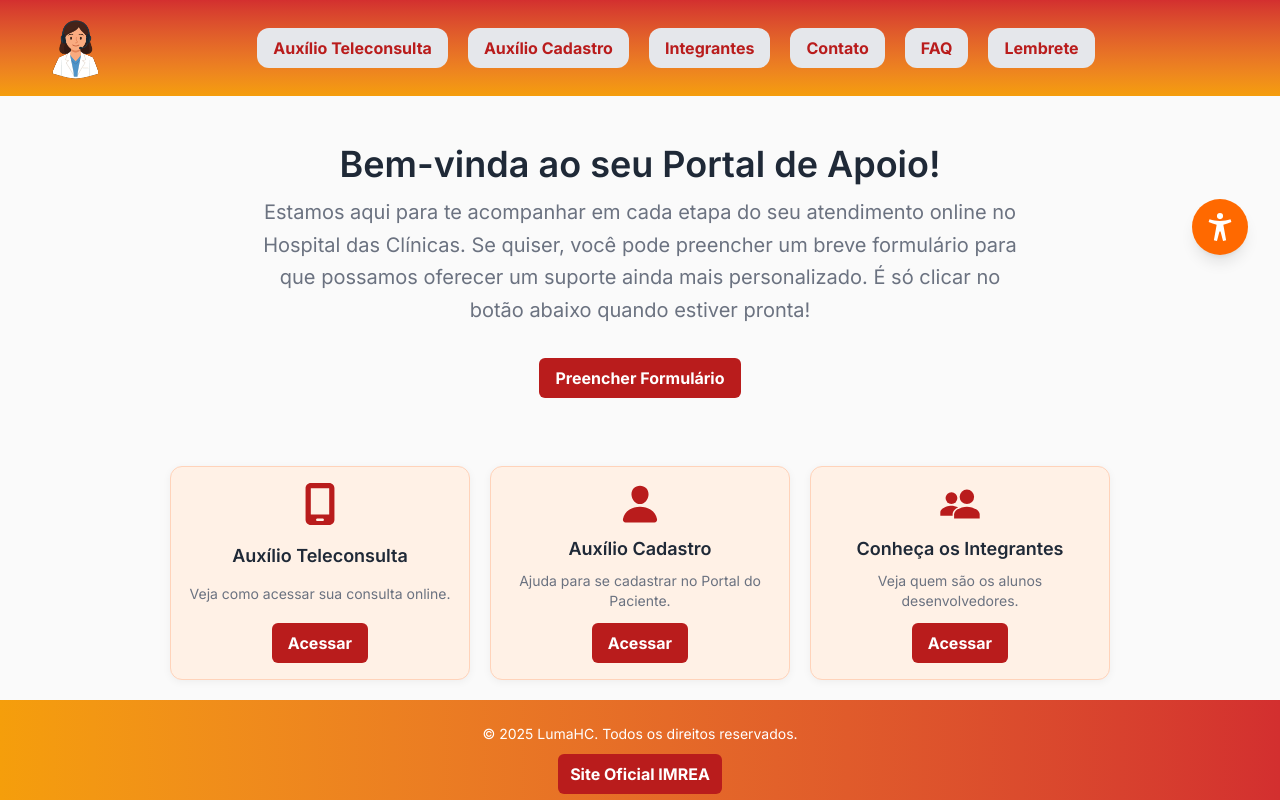
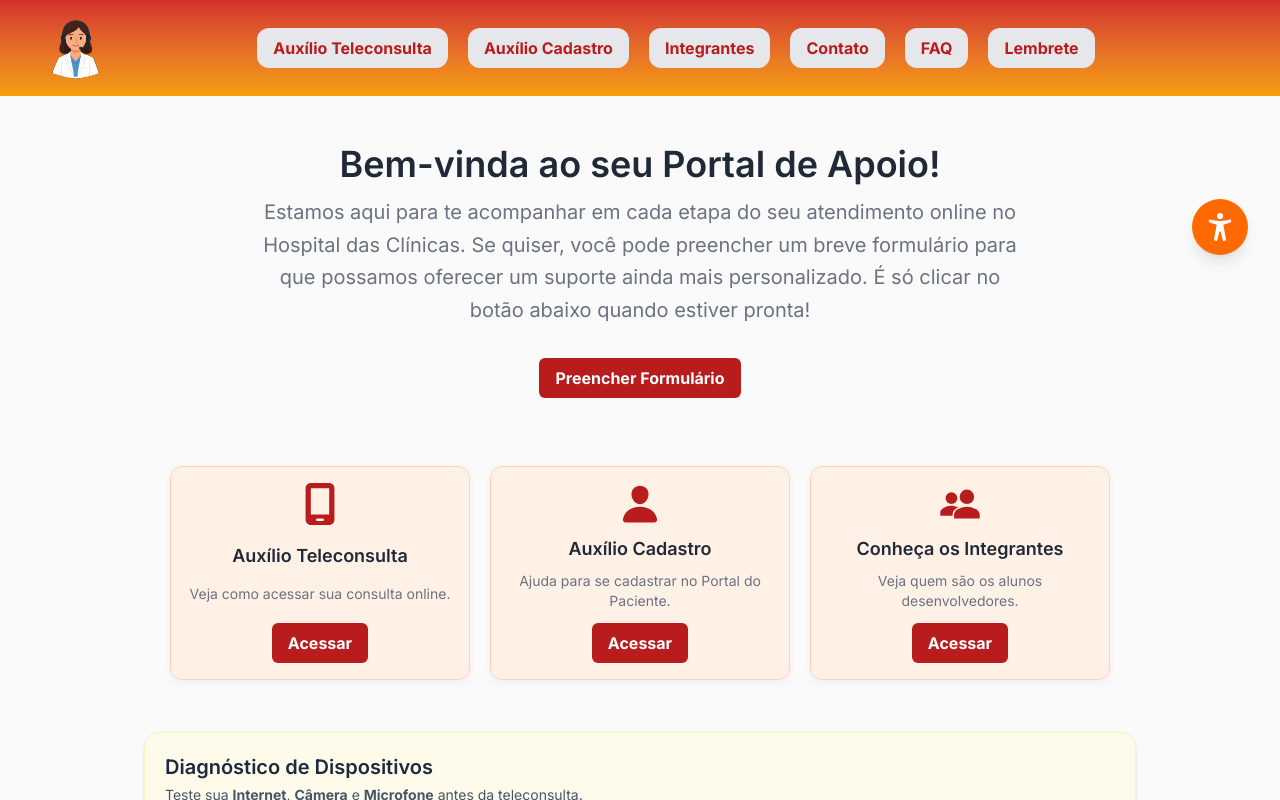
Before and after one commit to Challenge-2025-1-TDSPG/LumaHC, a React (Vite) app: page / in a window 1280 px wide. Shown: the top 800 px of the page. Built offline with nearby package versions, Linux system fonts and the light colour scheme.

Commit message:
feat: add DiagnosticoSection to Home component

```diff
--- a/src/routes/Home/index.tsx
+++ b/src/routes/Home/index.tsx
@@ -1,5 +1,6 @@
 import AcessosSection from '@/components/HomeComponents/AcessoSection';
 import BoasVindasSection from '@/components/HomeComponents/BoasVindasSection';
+import DiagnosticoSection from '@/components/HomeComponents/DiagnosticoSection';
 import { useEffect } from 'react';
 
 /**
@@ -19,6 +20,7 @@ export default function Home() {
     <main className='conteudo' aria-label='Conteúdo principal da página inicial'>
       <BoasVindasSection />
       <AcessosSection />
+      <DiagnosticoSection onOpen={() => {}} />
     </main>
   );
 }
```
